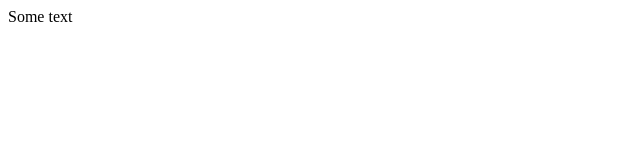
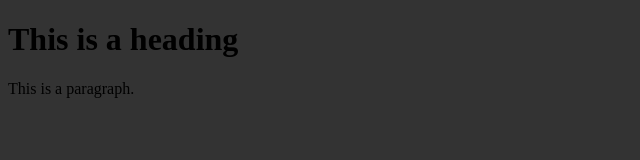
Before and after one commit to bp1807/bp1807.github.io, a plain HTML site: page index.html in a window 1280 px wide. Shown: the whole page, without its empty margins (0-640 px from the left). Drawn offline with Linux system fonts and the light colour scheme.

Commit message:
Update index.html

```diff
--- a/index.html
+++ b/index.html
@@ -1,6 +1,10 @@
+<!DOCTYPE html>
 <html>
-      <link href="index.css"/>
-  <body>
-    Some text
-  </body>
+<head>
+<link rel="stylesheet" type="text/css" href="index.css">
+</head>
+<body>
+<h1>This is a heading</h1>
+<p>This is a paragraph.</p>
+</body>
 </html>
```
